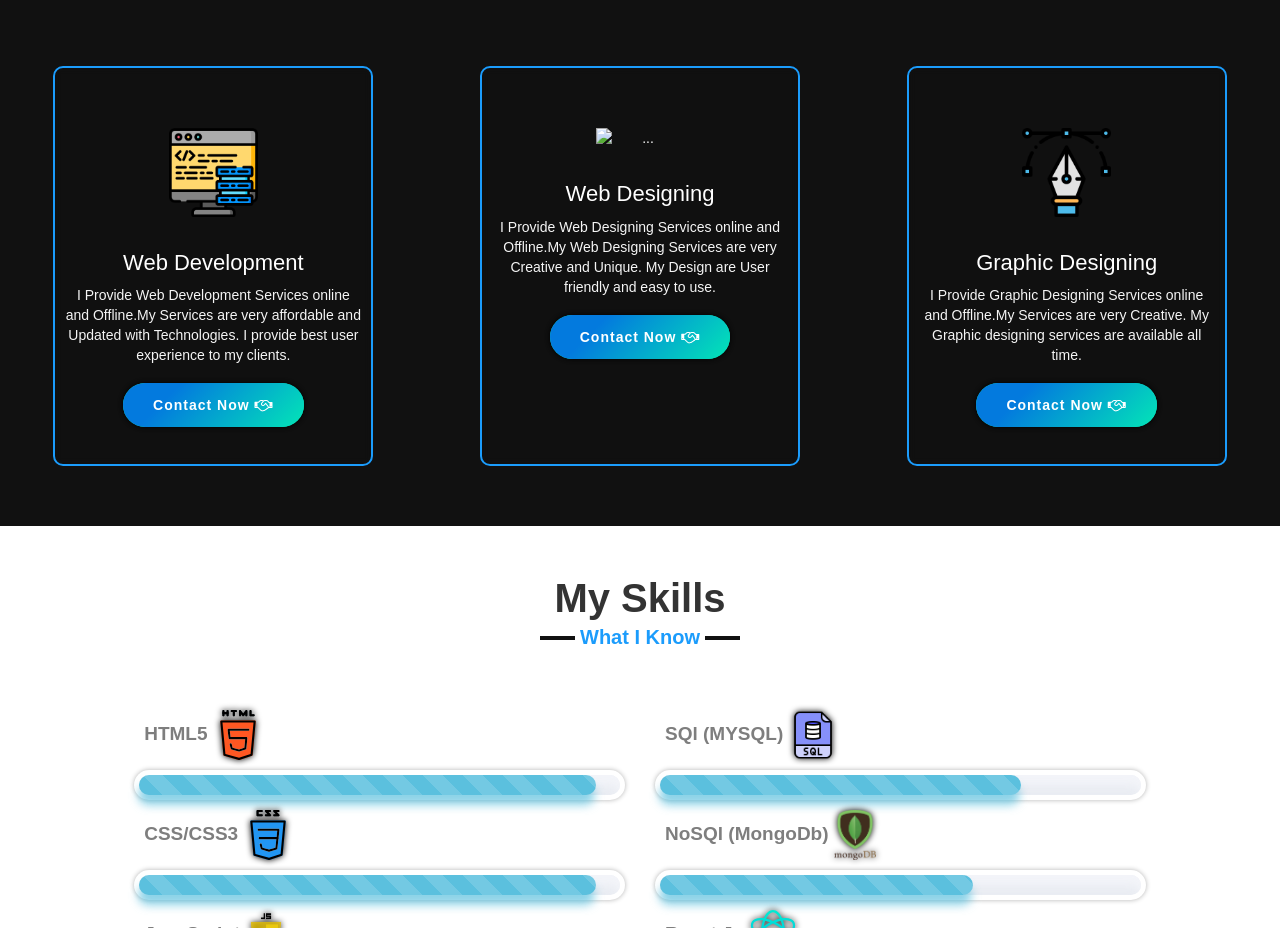
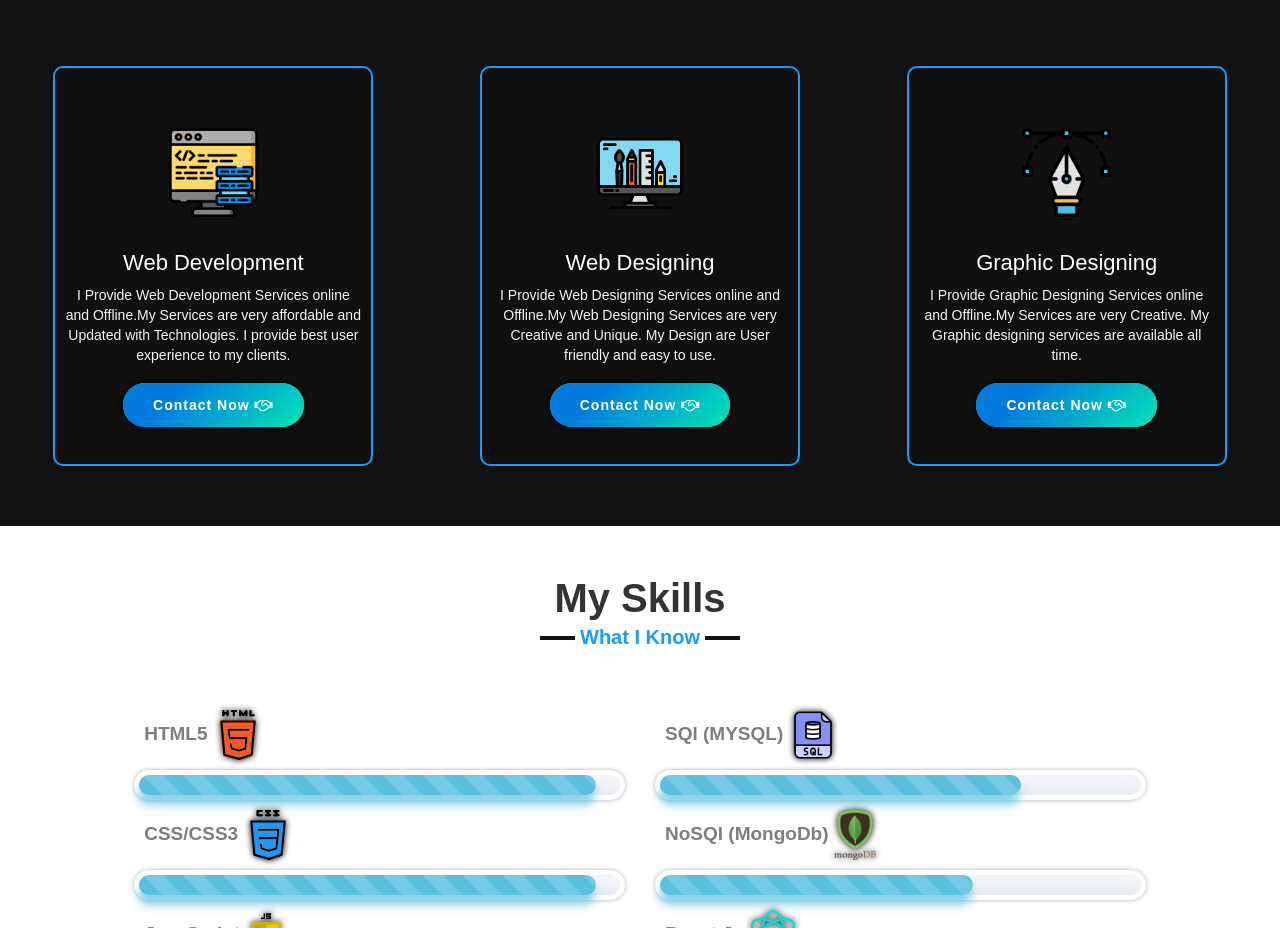
Before and after one commit to Shah-Hussain-Dev/Shah-Hussain, a plain HTML site: page index.html in a window 1280 px wide. Shown: the part 1620-2548 px from the top of the page. Drawn offline with nearby package versions, Linux system fonts and the light colour scheme.

Commit message:
Update index.html

```diff
--- a/index.html
+++ b/index.html
@@ -142,7 +142,7 @@
                 </div>
                 <div class="col-md-4  col-11 col-lg-4  ser_colm" data-aos="zoom-in">
                     <div class="card">
-                        <img src="images/icons/omputer.png" class="card-img-top img-fluid" alt="...">
+                        <img src="images/icons/computer.png" class="card-img-top img-fluid" alt="...">
                         <div class="card-body">
                             <h5 class="card-title">Web Designing</h5>
                             <p class="card-text">I Provide  Web Designing Services online and Offline.My Web Designing Services are very Creative and Unique. My Design are User friendly and easy to use.</p><br>
```
